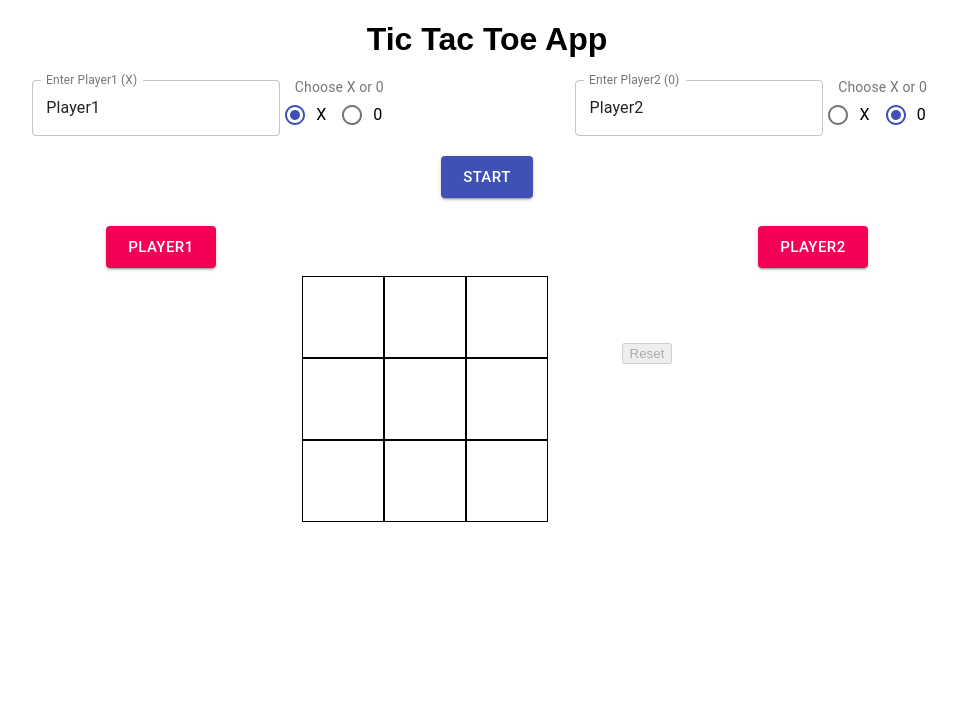
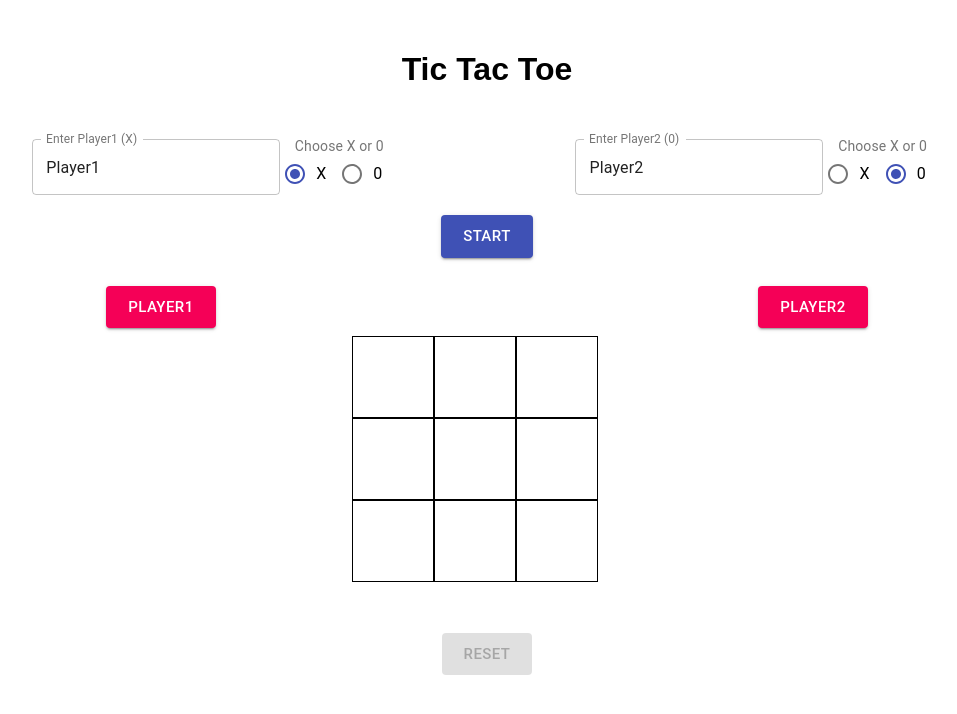
Before and after one commit to PallaviDutta/Tik-Tak-Toe-React, a React (Create React App) app: page / in a window 1280 px wide. Shown: the top 714 px of the page, without its empty margins (153-1110 px from the left). Built offline with nearby package versions, Linux system fonts and the light colour scheme.

Commit message:
Improving UI

```diff
--- a/src/App.css
+++ b/src/App.css
@@ -1,6 +1,11 @@
 .container {
   text-align: center;
   align-content: center;
+}
+
+.spacing {
+  margin-top: 4%;
+  margin-bottom: 4%;
 }
 
 .box {
@@ -14,5 +19,5 @@
 .board {
   display: inline-flex;
   flex-wrap: wrap;
-  width: 320px;
+  width: 270px;
 }
--- a/src/App.js
+++ b/src/App.js
@@ -2,6 +2,7 @@ import React, { Component } from "react";
 import "./App.css";
 import Status from "./components/Status";
 import Players from "./components/printPlayers";
+import Button from "@material-ui/core/Button";
 
 class App extends Component {
   constructor(props) {
@@ -84,7 +85,7 @@ class App extends Component {
   render() {
     return (
       <div className="container">
-        <h1>Tic Tac Toe App</h1>
+        <h1 className="spacing">Tic Tac Toe</h1>
         <Status
           player={this.state}
           setPlayer={(e) => {
@@ -94,10 +95,16 @@ class App extends Component {
         />
         <Players player1={this.state.player1} player2={this.state.player2} />
         <div className="board">{this.renderBoxes()}</div>
-        <button disabled={!this.state.winner} onClick={() => this.reset()}>
-          {" "}
-          Reset
-        </button>
+        <div className="spacing">
+          <Button
+            variant="contained"
+            size="large"
+            disabled={!this.state.winner}
+            onClick={() => this.reset()}
+          >
+            Reset
+          </Button>
+        </div>
       </div>
     );
   }
```
